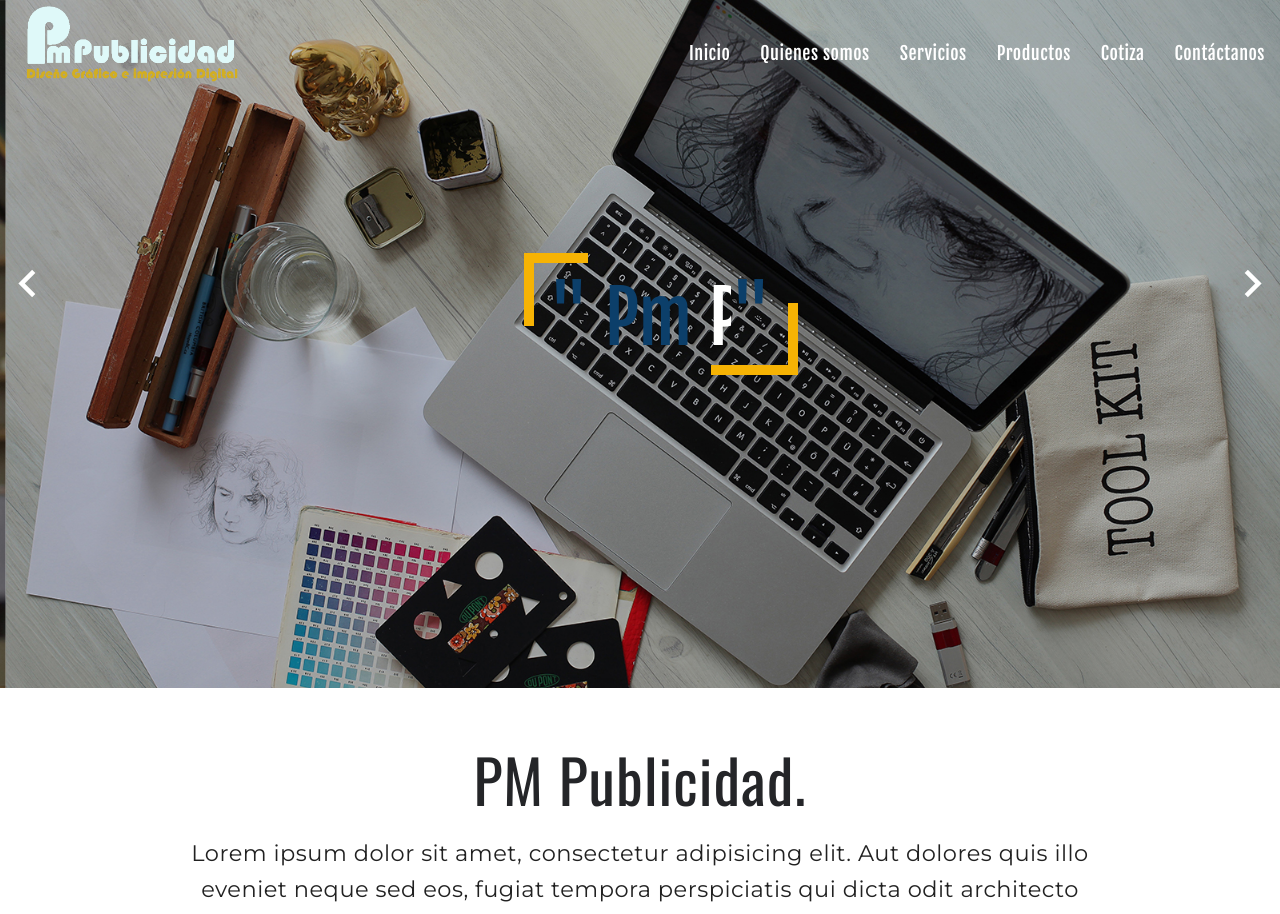
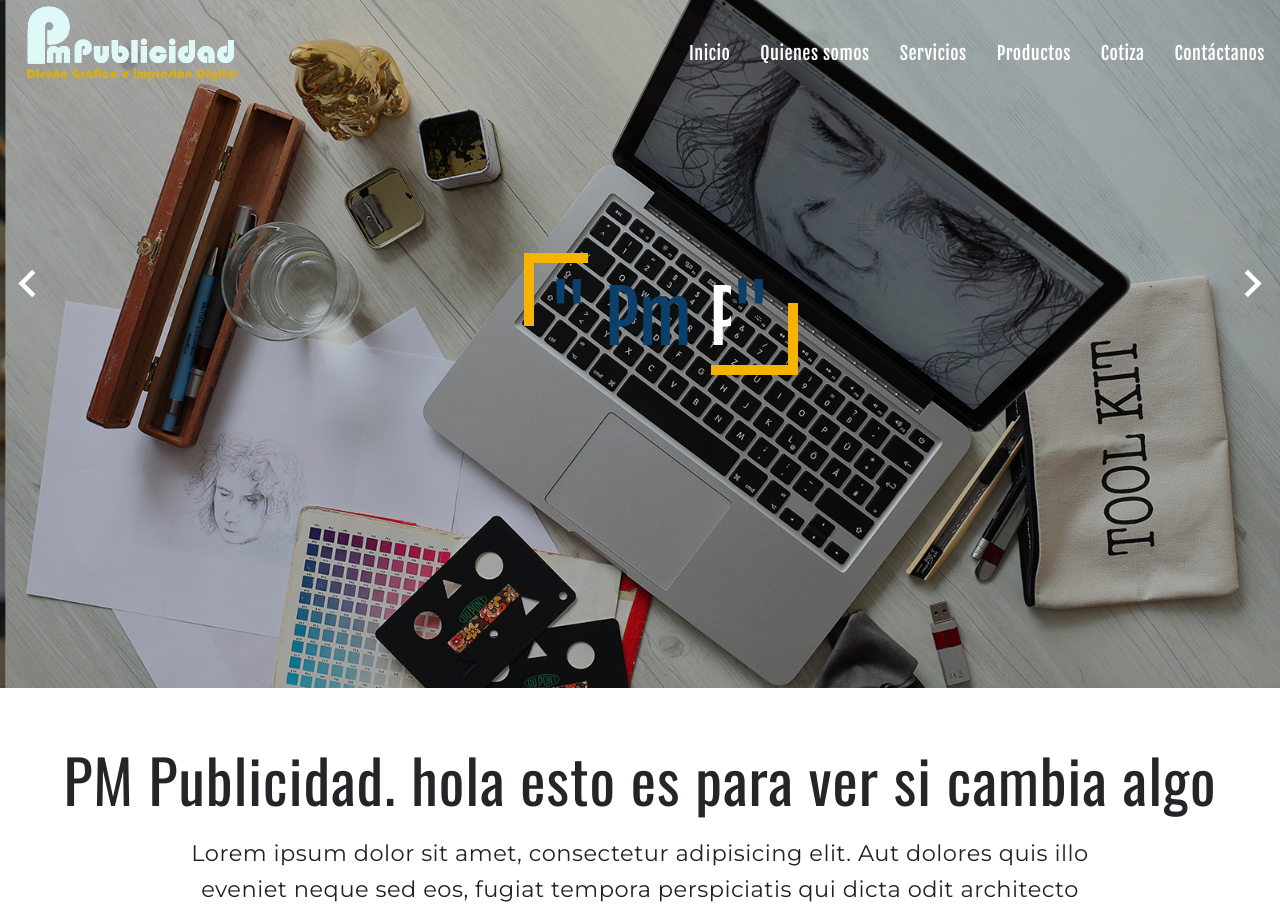
Before and after one commit to alphonse37/pmpublicidad, a plain HTML site: page index.html in a window 1280 px wide. Shown: the top 914 px of the page. Drawn offline with nearby package versions, Linux system fonts and the light colour scheme; a web font is replaced by a local one.

Commit message:
probando

```diff
--- a/index.html
+++ b/index.html
@@ -100,7 +100,7 @@
 
         <div class="row introduccion">
             <div class="col s12 descripcion">
-                <h2 class="center">PM Publicidad.</h2>
+                <h2 class="center">PM Publicidad. hola esto es para ver si cambia algo</h2>
                 <p>Lorem ipsum dolor sit amet, consectetur adipisicing elit. Aut dolores quis illo eveniet neque sed eos, fugiat tempora perspiciatis qui dicta odit architecto omnis nemo nulla id ex atque odio.</p>
             </div>
 
```
